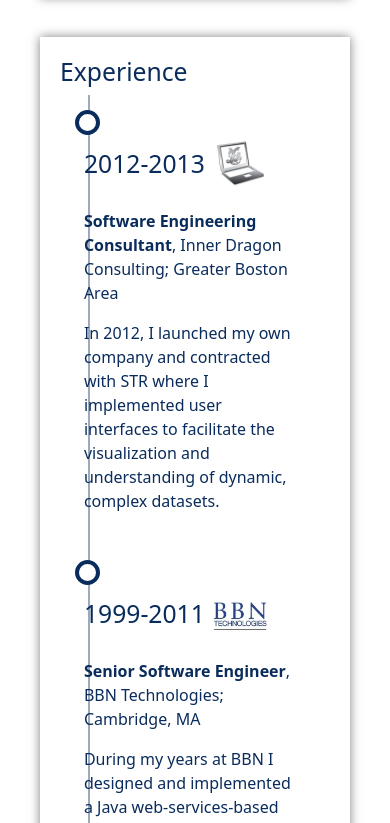
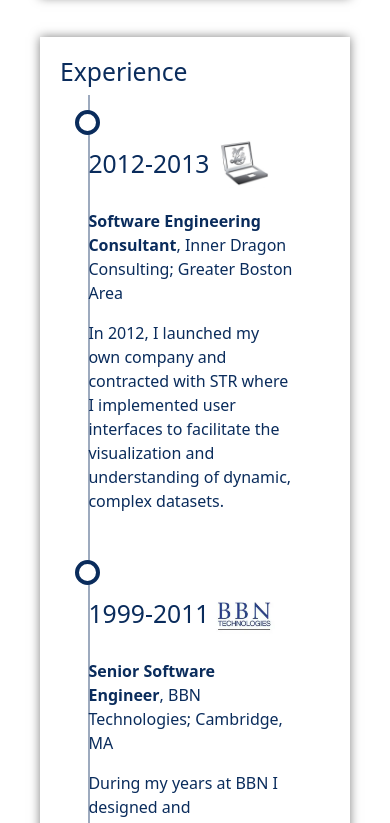
Before and after one commit to amyfisticuffs/amyfisticuffs.github.io, a plain HTML site: page index.html in a window 390 px wide. Shown: the part 1495-2318 px from the top of the page. Drawn offline with nearby package versions, Linux system fonts and the light colour scheme.

Commit message:
Nudging the content in the timeline to the right for small screens

```diff
--- a/mystyles.css
+++ b/mystyles.css
@@ -386,7 +386,7 @@ th, td {
 
   /* The actual content */
   .content {
-    padding: 20px 1% 0 7%;
+    padding: 20px 1% 0 9%;
     background-color: white;
     position: relative;
     border-radius: 6px;
```
